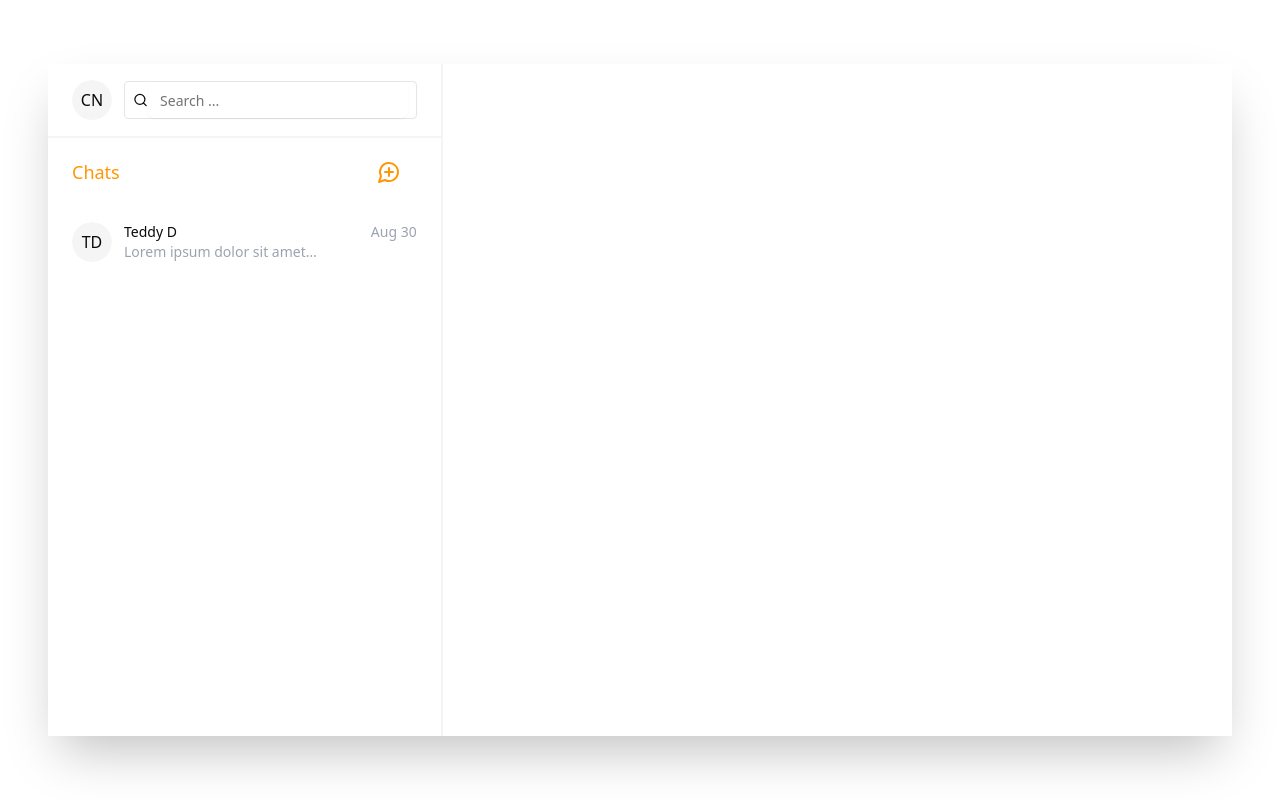
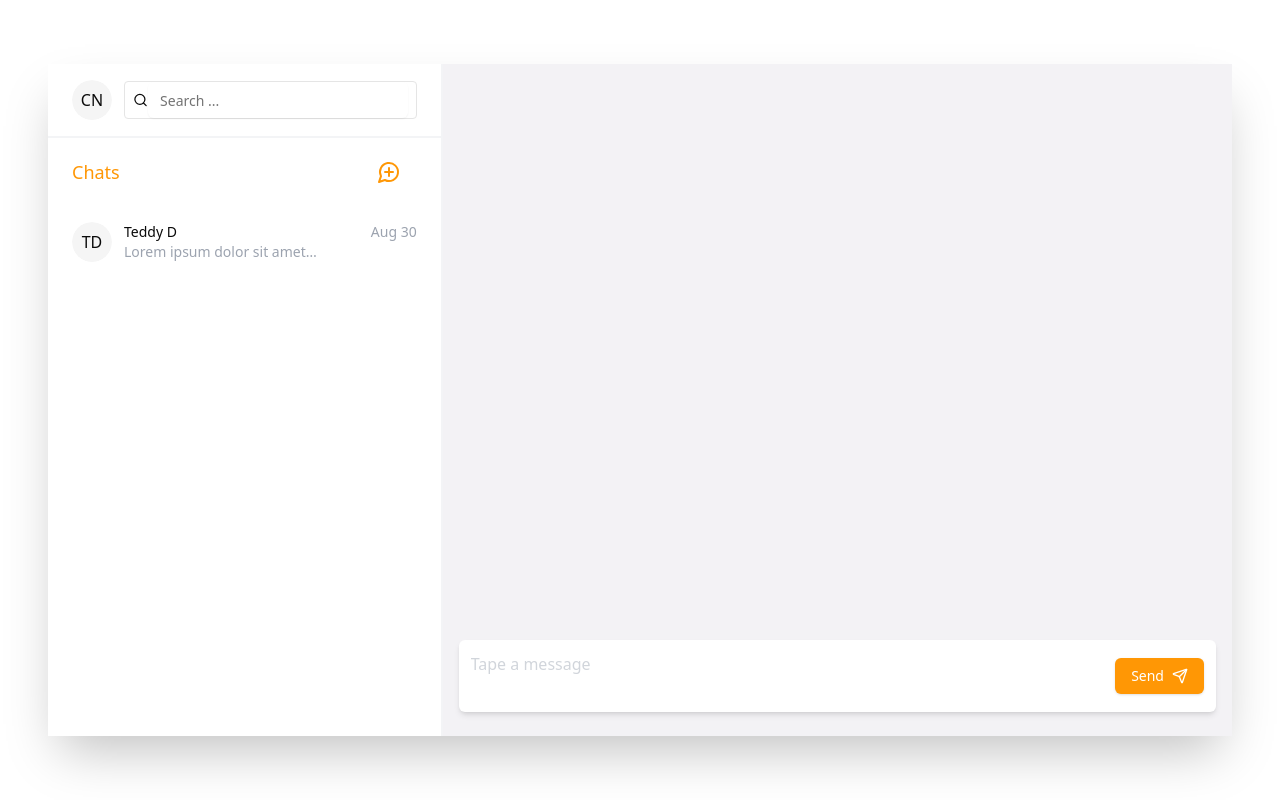
Before and after one commit to IvanFranck/aws-real-time-chat-app-front, a React (Vite) app: page / in a window 1280 px wide. Built offline with nearby package versions, Linux system fonts and the light colour scheme.

Commit message:
🚧 integrating sidebar

```diff
--- a/package.json
+++ b/package.json
@@ -10,8 +10,10 @@
     "preview": "vite preview"
   },
   "dependencies": {
+    "@hookform/resolvers": "^3.9.0",
     "@radix-ui/react-avatar": "^1.1.0",
     "@radix-ui/react-icons": "^1.3.0",
+    "@radix-ui/react-label": "^2.1.0",
     "@radix-ui/react-scroll-area": "^1.1.0",
     "@radix-ui/react-slot": "^1.1.0",
     "class-variance-authority": "^0.7.0",
@@ -19,8 +21,10 @@
     "lucide-react": "^0.436.0",
     "react": "^18.3.1",
     "react-dom": "^18.3.1",
+    "react-hook-form": "^7.53.0",
     "tailwind-merge": "^2.5.2",
-    "tailwindcss-animate": "^1.0.7"
+    "tailwindcss-animate": "^1.0.7",
+    "zod": "^3.23.8"
   },
   "devDependencies": {
     "@eslint/js": "^9.9.0",
--- a/src/App.tsx
+++ b/src/App.tsx
@@ -5,6 +5,8 @@ import { ScrollArea } from "./components/ui/scroll-area"
 import { Button } from "./components/ui/button"
 import MessageListItem from "./components/app/message-list-item"
 import MessageList from "./components/app/message-list"
+import ChatsFeed from "./components/app/chats-feed"
+import MessageForm from "./components/app/message-form"
 
 function App() {
 
@@ -39,7 +41,14 @@ function App() {
             </ScrollArea>
           </div>
         </aside>
-        <div className="flex-grow"></div>
+
+        {/* messages feed */}
+        <div className="flex-grow flex flex-col bg-[#F3F2F5]">
+          {/* messages */}
+          <ChatsFeed/>
+          {/* message form */}
+          <MessageForm/>
+        </div>
       </div>
     </main>
   )
--- /dev/null
+++ b/src/components/app/chats-feed.tsx
@@ -0,0 +1,9 @@
+import { ScrollArea } from "@radix-ui/react-scroll-area";
+
+export default function ChatsFeed() {
+    return (
+        <ScrollArea className="h-full">
+
+        </ScrollArea>
+    )
+}
--- /dev/null
+++ b/src/components/app/message-form.css
@@ -0,0 +1,18 @@
+.form-group textarea {
+    font: inherit;
+    letter-spacing: inherit;
+    color: currentcolor;
+    border: 0px;
+    box-sizing: content-box;
+    background: none;
+    height: auto;
+    margin: 0px;
+    display: block;
+    min-width: 0px;
+    width: 100%;
+    animation-name: mui-auto-fill-cancel;
+    animation-duration: 10ms;
+    resize: none;
+    padding: 0px;
+    overflow: hidden;
+}
--- /dev/null
+++ b/src/components/app/message-form.tsx
@@ -0,0 +1,52 @@
+import {z} from "zod"
+import { zodResolver } from "@hookform/resolvers/zod"
+import { useForm } from "react-hook-form"
+import { Button } from "@/components/ui/button"
+import {
+  Form,
+  FormControl,
+  FormField,
+  FormItem,
+} from "@/components/ui/form"
+import "./message-form.css"
+import { Textarea } from "../ui/textarea"
+import { Send } from "lucide-react"
+
+const formSchema = z.object({
+    message: z.string().min(1),
+})
+
+export default function MessageForm() {
+    const form = useForm<z.infer<typeof formSchema>>({
+        resolver: zodResolver(formSchema),
+        defaultValues: {
+            message: "",
+        },
+    })
+
+    function onSubmit(values: z.infer<typeof formSchema>) {
+        // Do something with the form values.
+        // ✅ This will be type-safe and validated.
+        console.log(values)
+    }
+    return (
+    <Form {...form}>
+        <form onSubmit={form.handleSubmit(onSubmit)} className="px-4 py-6">
+            <div className="bg-white shadow-md rounded-md flex w-full items-center form-group px-3 py-3">
+                <FormField
+                    control={form.control}
+                    name="message"
+                    render={({ field }) => (
+                        <FormItem className="flex-grow">
+                            <FormControl>
+                                <Textarea className="border-0 shadow-none focus-visible:ring-0 !min-h-6 placeholder:text-normal placeholder:text-gray-300" placeholder="Tape a message" {...field} />
+                            </FormControl>
+                        </FormItem>
+                    )}
+                />
+                <Button type="submit" className="text-white">Send<Send className="ml-2" size={16}/></Button>
+            </div>
+        </form>
+    </Form>
+    )
+}
--- /dev/null
+++ b/src/components/ui/form.tsx
@@ -0,0 +1,176 @@
+import * as React from "react"
+import * as LabelPrimitive from "@radix-ui/react-label"
+import { Slot } from "@radix-ui/react-slot"
+import {
+  Controller,
+  ControllerProps,
+  FieldPath,
+  FieldValues,
+  FormProvider,
+  useFormContext,
+} from "react-hook-form"
+
+import { cn } from "@/lib/utils"
+import { Label } from "@/components/ui/label"
+
+const Form = FormProvider
+
+type FormFieldContextValue<
+  TFieldValues extends FieldValues = FieldValues,
+  TName extends FieldPath<TFieldValues> = FieldPath<TFieldValues>
+> = {
+  name: TName
+}
+
+const FormFieldContext = React.createContext<FormFieldContextValue>(
+  {} as FormFieldContextValue
+)
+
+const FormField = <
+  TFieldValues extends FieldValues = FieldValues,
+  TName extends FieldPath<TFieldValues> = FieldPath<TFieldValues>
+>({
+  ...props
+}: ControllerProps<TFieldValues, TName>) => {
+  return (
+    <FormFieldContext.Provider value={{ name: props.name }}>
+      <Controller {...props} />
+    </FormFieldContext.Provider>
+  )
+}
+
+const useFormField = () => {
+  const fieldContext = React.useContext(FormFieldContext)
+  const itemContext = React.useContext(FormItemContext)
+  const { getFieldState, formState } = useFormContext()
+
+  const fieldState = getFieldState(fieldContext.name, formState)
+
+  if (!fieldContext) {
+    throw new Error("useFormField should be used within <FormField>")
+  }
+
+  const { id } = itemContext
+
+  return {
+    id,
+    name: fieldContext.name,
+    formItemId: `${id}-form-item`,
+    formDescriptionId: `${id}-form-item-description`,
+    formMessageId: `${id}-form-item-message`,
+    ...fieldState,
+  }
+}
+
+type FormItemContextValue = {
+  id: string
+}
+
+const FormItemContext = React.createContext<FormItemContextValue>(
+  {} as FormItemContextValue
+)
+
+const FormItem = React.forwardRef<
+  HTMLDivElement,
+  React.HTMLAttributes<HTMLDivElement>
+>(({ className, ...props }, ref) => {
+  const id = React.useId()
+
+  return (
+    <FormItemContext.Provider value={{ id }}>
+      <div ref={ref} className={cn("space-y-2", className)} {...props} />
+    </FormItemContext.Provider>
+  )
+})
+FormItem.displayName = "FormItem"
+
+const FormLabel = React.forwardRef<
+  React.ElementRef<typeof LabelPrimitive.Root>,
+  React.ComponentPropsWithoutRef<typeof LabelPrimitive.Root>
+>(({ className, ...props }, ref) => {
+  const { error, formItemId } = useFormField()
+
+  return (
+    <Label
+      ref={ref}
+      className={cn(error && "text-destructive", className)}
+      htmlFor={formItemId}
+      {...props}
+    />
+  )
+})
+FormLabel.displayName = "FormLabel"
+
+const FormControl = React.forwardRef<
+  React.ElementRef<typeof Slot>,
+  React.ComponentPropsWithoutRef<typeof Slot>
+>(({ ...props }, ref) => {
+  const { error, formItemId, formDescriptionId, formMessageId } = useFormField()
+
+  return (
+    <Slot
+      ref={ref}
+      id={formItemId}
+      aria-describedby={
+        !error
+          ? `${formDescriptionId}`
+          : `${formDescriptionId} ${formMessageId}`
+      }
+      aria-invalid={!!error}
+      {...props}
+    />
+  )
+})
+FormControl.displayName = "FormControl"
+
+const FormDescription = React.forwardRef<
+  HTMLParagraphElement,
+  React.HTMLAttributes<HTMLParagraphElement>
+>(({ className, ...props }, ref) => {
+  const { formDescriptionId } = useFormField()
+
+  return (
+    <p
+      ref={ref}
+      id={formDescriptionId}
+      className={cn("text-[0.8rem] text-muted-foreground", className)}
+      {...props}
+    />
+  )
+})
+FormDescription.displayName = "FormDescription"
+
+const FormMessage = React.forwardRef<
+  HTMLParagraphElement,
+  React.HTMLAttributes<HTMLParagraphElement>
+>(({ className, children, ...props }, ref) => {
+  const { error, formMessageId } = useFormField()
+  const body = error ? String(error?.message) : children
+
+  if (!body) {
+    return null
+  }
+
+  return (
+    <p
+      ref={ref}
+      id={formMessageId}
+      className={cn("text-[0.8rem] font-medium text-destructive", className)}
+      {...props}
+    >
+      {body}
+    </p>
+  )
+})
+FormMessage.displayName = "FormMessage"
+
+export {
+  useFormField,
+  Form,
+  FormItem,
+  FormLabel,
+  FormControl,
+  FormDescription,
+  FormMessage,
+  FormField,
+}
--- /dev/null
+++ b/src/components/ui/label.tsx
@@ -0,0 +1,24 @@
+import * as React from "react"
+import * as LabelPrimitive from "@radix-ui/react-label"
+import { cva, type VariantProps } from "class-variance-authority"
+
+import { cn } from "@/lib/utils"
+
+const labelVariants = cva(
+  "text-sm font-medium leading-none peer-disabled:cursor-not-allowed peer-disabled:opacity-70"
+)
+
+const Label = React.forwardRef<
+  React.ElementRef<typeof LabelPrimitive.Root>,
+  React.ComponentPropsWithoutRef<typeof LabelPrimitive.Root> &
+    VariantProps<typeof labelVariants>
+>(({ className, ...props }, ref) => (
+  <LabelPrimitive.Root
+    ref={ref}
+    className={cn(labelVariants(), className)}
+    {...props}
+  />
+))
+Label.displayName = LabelPrimitive.Root.displayName
+
+export { Label }
--- /dev/null
+++ b/src/components/ui/textarea.tsx
@@ -0,0 +1,24 @@
+import * as React from "react"
+
+import { cn } from "@/lib/utils"
+
+export interface TextareaProps
+  extends React.TextareaHTMLAttributes<HTMLTextAreaElement> {}
+
+const Textarea = React.forwardRef<HTMLTextAreaElement, TextareaProps>(
+  ({ className, ...props }, ref) => {
+    return (
+      <textarea
+        className={cn(
+          "flex min-h-[60px] w-full rounded-md border border-input bg-transparent px-3 py-2 text-sm shadow-sm placeholder:text-muted-foreground focus-visible:outline-none focus-visible:ring-1 focus-visible:ring-ring disabled:cursor-not-allowed disabled:opacity-50",
+          className
+        )}
+        ref={ref}
+        {...props}
+      />
+    )
+  }
+)
+Textarea.displayName = "Textarea"
+
+export { Textarea }
```
Also changed, not shown: 1 other file (tests, documents, lock files or other folders).
